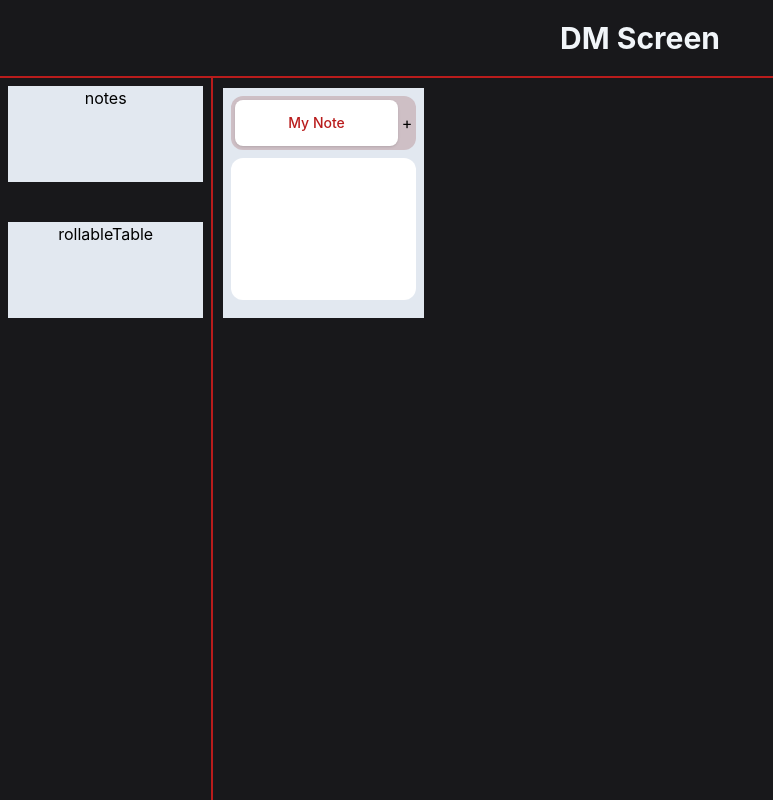
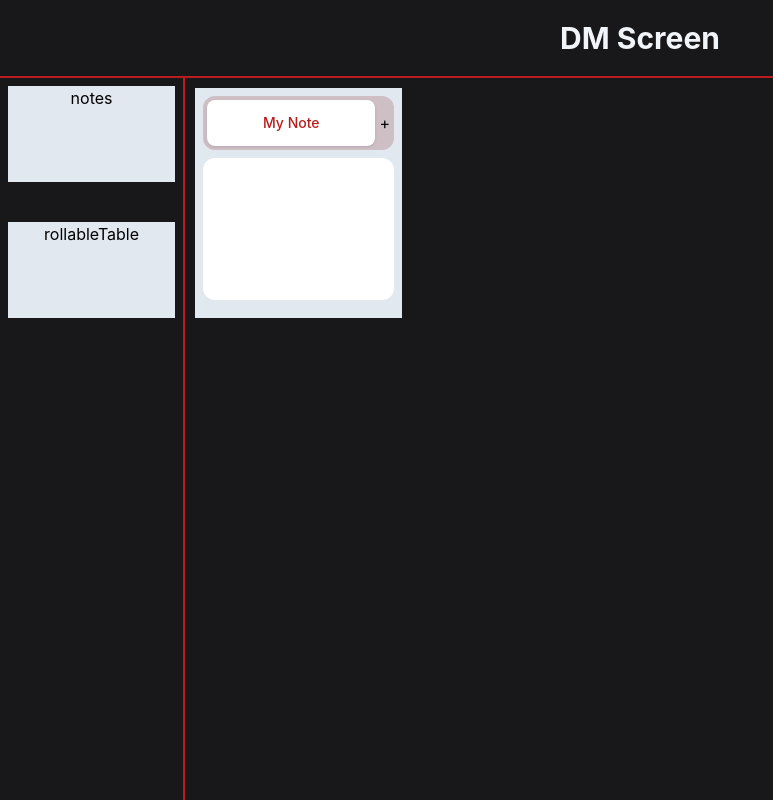
Before and after one commit to williamzmacdonald/dm-screen, a Next.js app: page /dm-screen in a window 1280 px wide. Shown: the whole page, without its empty margins (0-773 px from the left). Built offline with nearby package versions, Linux system fonts and the light colour scheme.

Commit message:
Cleanup component structure + drag n drop code

```diff
--- a/components/widgets/DMWidget.tsx
+++ /dev/null
@@ -1,9 +0,0 @@
-import { widgets } from "./DragAndDropWidget";
-
-export const DMWidget = ({ type }: { type: "notes" | "rollableTable" }) => {
-    return (
-        <div className="w-full h-full bg-slate-200">
-            {widgets[type].component}
-        </div>
-    );
-};
--- a/components/widgets/DragAndDropWidget.tsx
+++ /dev/null
@@ -1,40 +0,0 @@
-import RGL from "react-grid-layout";
-import { DroppingItem } from "../../pages/dm-screen";
-import { Notes } from "./Notes";
-import { RollableTable } from "./RollableTable";
-
-export const widgets = {
-    notes: {
-        id: "notes" + Math.random(),
-        component: <Notes />,
-        droppingItem: () => ({ i: widgets.notes.id, h: 6, w: 2 }),
-    },
-    rollableTable: {
-        id: "notes" + Math.random(),
-        component: <RollableTable />,
-        droppingItem: () => ({
-            i: "rollableTable" + Math.random(),
-            h: 6,
-            w: 2,
-        }),
-    },
-};
-
-export const DragAndDropWidget = ({
-    onDragStart,
-    type,
-}: {
-    onDragStart: (droppingItem: DroppingItem) => void;
-    type: "notes" | "rollableTable";
-}) => {
-    return (
-        <div
-            className="text-center w-full h-24 bg-slate-200 mb-10"
-            draggable={true}
-            unselectable="on"
-            onDragStart={() => onDragStart(widgets[type].droppingItem())}
-        >
-            {type}
-        </div>
-    );
-};
--- /dev/null
+++ b/components/widgets/index.tsx
@@ -0,0 +1,54 @@
+import { DroppingItem } from "../../pages/dm-screen";
+import { Sidebar } from "../Sidebar";
+import { Notes } from "./Notes";
+import { RollableTable } from "./RollableTable";
+
+export const widgets = {
+    notes: {
+        component: <Notes />,
+        droppingItem: () => ({ i: "notes:" + Math.random(), h: 6, w: 2 }),
+    },
+    rollableTable: {
+        component: <RollableTable />,
+        droppingItem: () => ({
+            i: "rollableTable:" + Math.random(),
+            h: 6,
+            w: 2,
+        }),
+    },
+};
+
+export type Widgets = keyof typeof widgets;
+
+export const isWidget = (widget: string): widget is Widgets =>
+    !!Object.keys(widgets).find((w) => w === widget);
+
+export const DMWidget = ({ type }: { type: Widgets }) => {
+    return (
+        <div className="w-full h-full bg-slate-200">
+            {widgets[type].component}
+        </div>
+    );
+};
+
+export const WidgetSideBar = ({
+    onDragStart,
+}: {
+    onDragStart: (droppingItem: DroppingItem) => void;
+}) => (
+    <Sidebar>
+        {Object.keys(widgets).map((widget) => (
+            <div
+                className="text-center w-full h-24 bg-slate-200 mb-10"
+                draggable={true}
+                unselectable="on"
+                onDragStart={() =>
+                    onDragStart(widgets[widget as Widgets].droppingItem())
+                }
+                key={widget}
+            >
+                {widget}
+            </div>
+        ))}
+    </Sidebar>
+);
--- a/pages/dm-screen/index.tsx
+++ b/pages/dm-screen/index.tsx
@@ -1,11 +1,14 @@
 import { useState } from "react";
 import RGL, { WidthProvider, Responsive } from "react-grid-layout";
-import { DragAndDropWidget } from "../../components/widgets/DragAndDropWidget";
-import { Sidebar } from "../../components/Sidebar";
-import { Typography } from "../../components/Typography";
-import { DMWidget } from "../../components/widgets/DMWidget";
+import {
+    DMWidget,
+    isWidget,
+    widgets,
+    WidgetSideBar,
+} from "../../components/widgets";
 
 const ResponsiveReactGridLayout = WidthProvider(Responsive);
+
 export interface DroppingItem {
     i: string;
     w: number;
@@ -13,13 +16,12 @@ export interface DroppingItem {
 }
 
 const startingLayout: RGL.Layouts = {
-    lg: [{ i: "notes" + Math.random(), x: 0, y: 0, w: 2, h: 6 }],
+    lg: [{ ...widgets.notes.droppingItem(), x: 0, y: 0 }],
 };
 
 const DMScreen = () => {
     const [layouts, setLayouts] = useState(startingLayout);
     const [droppingItem, setDroppingItem] = useState<DroppingItem>();
-
     // const onLayoutChange = (
     //     currentLayout: RGL.Layout[],
     //     allLayouts: RGL.Layouts
@@ -36,22 +38,11 @@ const DMScreen = () => {
         }
     };
 
-    const widgets = (
-        <>
-            <DragAndDropWidget onDragStart={setDroppingItem} type="notes" />
-            <DragAndDropWidget
-                onDragStart={setDroppingItem}
-                type="rollableTable"
-            />
-        </>
-    );
-
-    console.log(layouts.lg, droppingItem);
     return (
         <div className="flex h-full">
-            <Sidebar>{widgets}</Sidebar>
+            <WidgetSideBar onDragStart={setDroppingItem} />
             <ResponsiveReactGridLayout
-                className="h-full w-5/6"
+                className="h-full w-full"
                 layouts={layouts}
                 // onLayoutChange={onLayoutChange}
                 onDrop={onDrop}
@@ -61,17 +52,19 @@ const DMScreen = () => {
                 autoSize
                 droppingItem={droppingItem}
             >
-                {layouts.lg.map((layout) => (
-                    <div key={layout.i}>
-                        <DMWidget
-                            type={
-                                layout.i.startsWith("notes")
-                                    ? "notes"
-                                    : "rollableTable"
-                            }
-                        />
-                    </div>
-                ))}
+                {layouts.lg.map((layout) => {
+                    const type = layout.i.split(":")[0];
+
+                    if (!isWidget(type)) {
+                        return null;
+                    }
+
+                    return (
+                        <div key={layout.i}>
+                            <DMWidget type={type} />
+                        </div>
+                    );
+                })}
             </ResponsiveReactGridLayout>
         </div>
     );
```
Also changed, not shown: components/widgets/Notes.tsx (+1 -9 lines).
